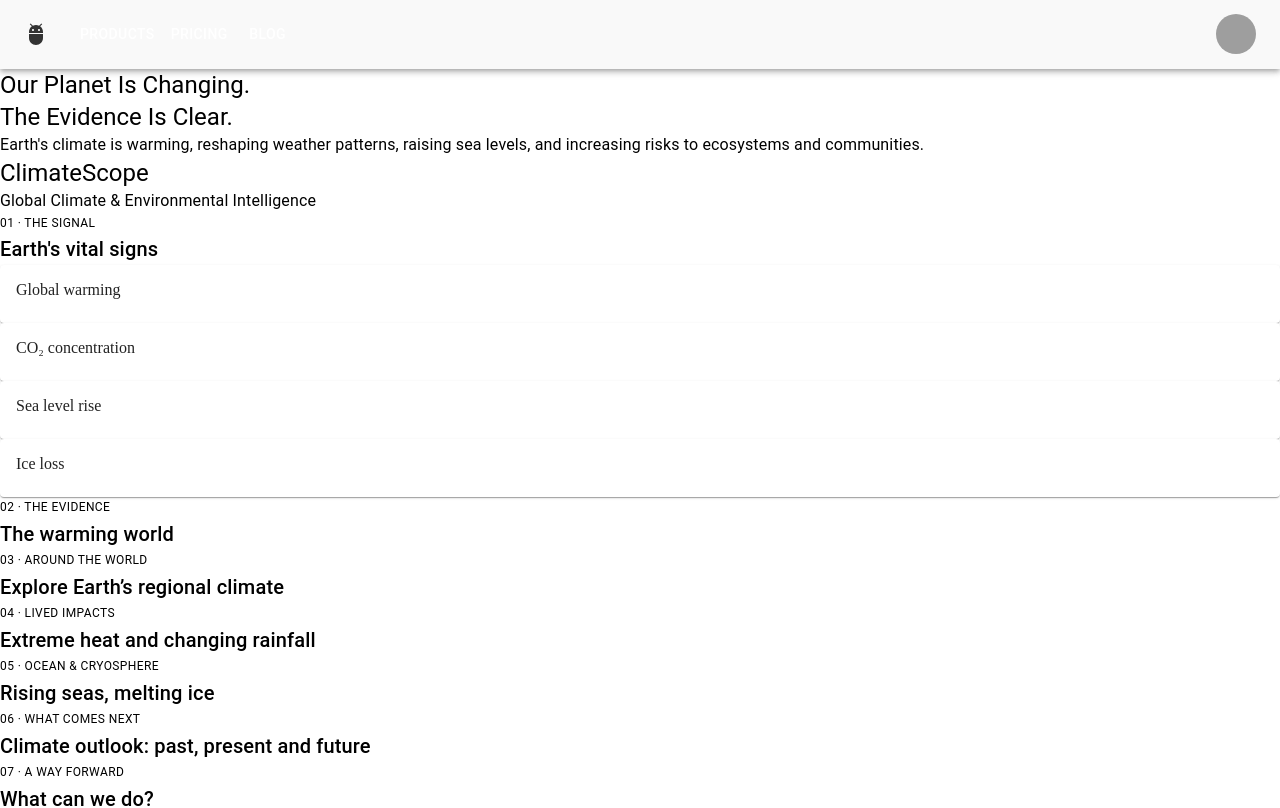
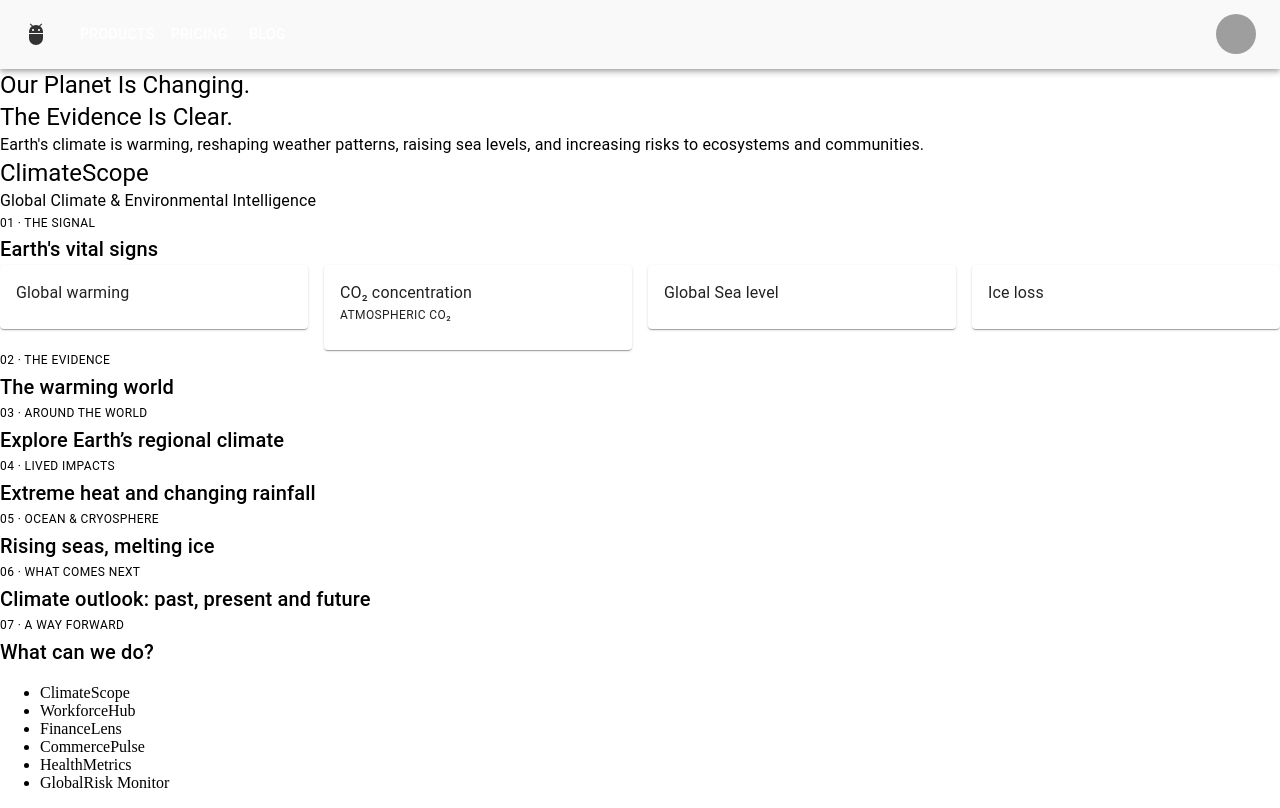
Before and after one commit to pramodboda/insightforge, a React (Vite) app in the folder client/: page / in a window 1280 px wide. Shown: the top 808 px of the page. Built offline with nearby package versions, Linux system fonts and the light colour scheme; grey boxes are pictures that could not be loaded.

Commit message:
UPDATE: UI

```diff
--- a/client/src/components/ProUI/SectionTitle.tsx
+++ b/client/src/components/ProUI/SectionTitle.tsx
@@ -1,4 +1,4 @@
-import Typography from "@mui/material/Typography"
+import Typography from "@mui/material/Typography";
 
 export default function SectionTitle({ caption, title, }) {
 
--- a/client/src/dashboards/ClimateScope/EarthVitalSigns.tsx
+++ b/client/src/dashboards/ClimateScope/EarthVitalSigns.tsx
@@ -1,23 +1,43 @@
 import SectionTitle from "../../components/ProUI/SectionTitle";
 import CardData from "../../components/ProUI/CardData";
+
+import Typography from "@mui/material/Typography";
+import Grid from "@mui/material/Grid";
+
 
 export default function EarthVitalSigns({ title }) {
     return (<>
         <SectionTitle caption="01 · THE SIGNAL" title="Earth's vital signs" />
 
+        <Grid container spacing={2}>
+            <Grid size={{ xs: 12, sm: 6, md: 3 }}>
+                <CardData sx={{ height: "200px" }}>
+                    <Typography variant="body1">Global warming</Typography>
+                </CardData>
+            </Grid>
+            <Grid size={{ xs: 12, sm: 6, md: 3 }}>
+                <CardData sx={{ height: "200px" }}>
+                    <Typography variant="body1">CO₂ concentration</Typography>
+                    <Typography variant="caption">ATMOSPHERIC CO₂</Typography>
 
-        <CardData>
-            Global warming
-        </CardData>
-        <CardData>
-            CO₂ concentration
-        </CardData>
-        <CardData>
-            Sea level rise
-        </CardData>
-        <CardData>
-            Ice loss
-        </CardData>
+
+                </CardData>
+            </Grid>
+            <Grid size={{ xs: 12, sm: 6, md: 3 }}>
+                <CardData sx={{ height: "200px" }}>
+                    <Typography variant="body1">Global Sea level</Typography>
+                </CardData>
+            </Grid>
+            <Grid size={{ xs: 12, sm: 6, md: 3 }}>
+                <CardData sx={{ height: "200px" }}>
+                    <Typography variant="body1">Ice loss</Typography>
+                </CardData>
+
+            </Grid>
+        </Grid>
+
+
+
 
     </>)
 }
```
